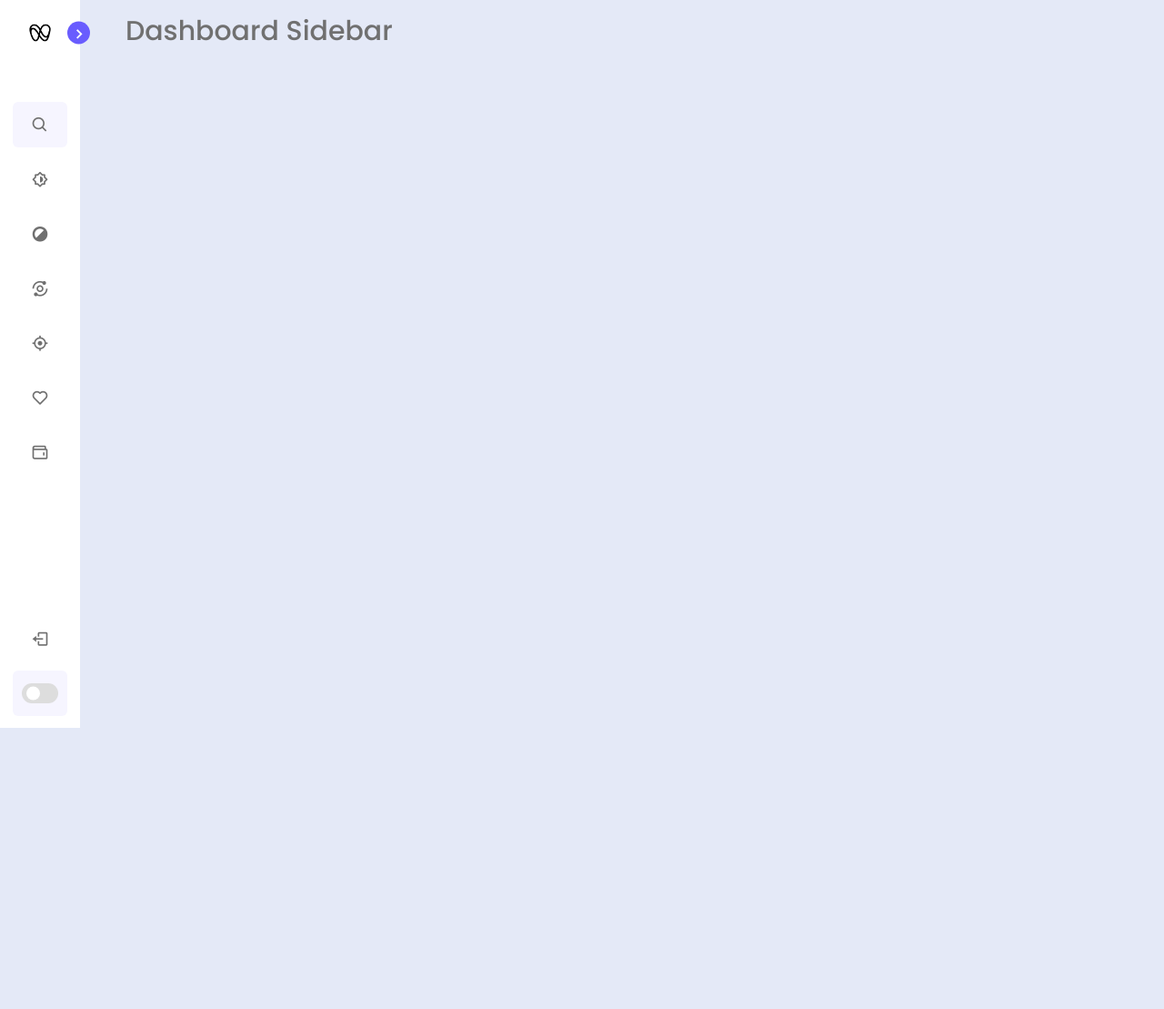
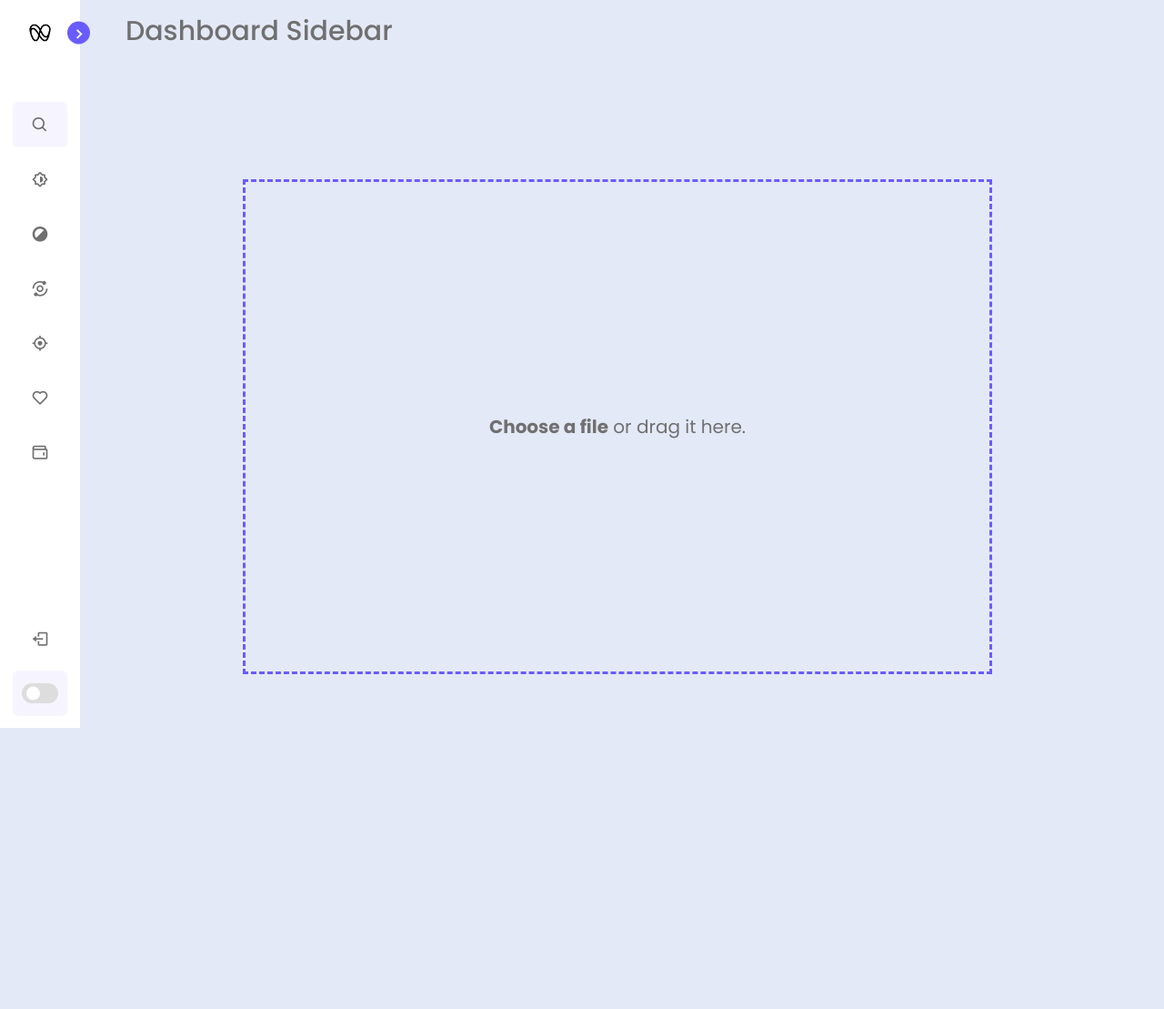
Before and after one commit to noorsh148/Dental-diagnostic-system, a Flask app: template templates/index.html in a window 1280 px wide. Shown: the top 1109 px of the page at 91% size. Before the commit the page ends 800 px from the top, so only its background shows below. Run offline with Flask 2, Linux system fonts and the light colour scheme; the template is opened without the code that fills it, so the values that code supplies are empty.

Commit message:
add upload file stuff

```diff
--- a/scripts/controler.js
+++ b/scripts/controler.js
@@ -1,8 +1,8 @@
-const body = document.querySelector('body'),
-sidebar = body.querySelector('nav'),
-toggle = body.querySelector(".toggle"),
-searchBtn = body.querySelector(".search-box"),
-modeSwitch = body.querySelector(".toggle-switch"),
+const body = document.querySelector('body');
+sidebar = body.querySelector('nav');
+toggle = body.querySelector(".toggle");
+searchBtn = body.querySelector(".search-box");
+modeSwitch = body.querySelector(".toggle-switch");
 modeText = body.querySelector(".mode-text");
 
 toggle.addEventListener("click", () => {
--- /dev/null
+++ b/scripts/upLoadImage.js
@@ -0,0 +1,82 @@
+/**
+* When files are dropped onto it the default action of all modern browsers,
+* is to try and open them.
+* Thus the first thing we need to do is surpressing that default action.
+*
+* Note that both of these listeners are needed.
+* Attaching a listener to the drop event only is not sufficient for most browsers.
+*/
+window.addEventListener("dragover",function(e){
+    e.preventDefault();
+  },false);
+  window.addEventListener("drop",function(e){
+    e.preventDefault();
+  },false);
+
+  /**
+  * @function
+  * EventHandler. Gives a visual indication a dropzone was entered.
+  * Note that this is called every ~350ms as long as the drag continues.
+  *
+  * This function could also be attached to the ondragenter event in order to be more resourceful.
+  * However the results may appear a little more sluggish.
+  */
+  document.getElementById("wrapper").ondragover = function(eventArgs) {
+    var wrapper = document.getElementById("wrapper");
+    if (!wrapper.classList.contains("dragover")) {
+      wrapper.classList.add("dragover");
+    }
+  }
+
+  /**
+  * @function
+  * EventHandler. Removes the visual indicator for being in a dropzone.
+  */
+  document.getElementById("wrapper").ondragleave = function(eventArgs) {
+    var wrapper = document.getElementById("wrapper");
+    if (wrapper.classList.contains("dragover")) {
+      wrapper.classList.remove("dragover");
+    }
+  }
+
+  /**
+  * @function
+  * EventHandler. Pushes the dropped file into a reader.
+  *
+  * Note that older browsers may not know the dataTransfer property.
+  * If dataTransfer is undefined the browser used is not capable of drag and drop file transmission.
+  */
+  document.getElementById("wrapper").ondrop = function(eventArgs) {
+    var dt = eventArgs.dataTransfer;
+    if (dt.items.length == 1) {
+      if (dt.items[0].kind == "file") {
+        var reader = new FileReader();
+        reader.onload = readFile;
+        reader.readAsDataURL(dt.items[0].getAsFile());
+      }
+    }
+  }
+
+  /**
+  * @function
+  * EventHandler. Pushes the attached file into a reader.
+  */
+  document.getElementById("upload").onchange = function (eventArgs) {
+    input = document.getElementById("upload");
+    if (input.files && input.files[0]) {
+      var reader = new FileReader();
+      reader.onload = readFile;
+      reader.readAsDataURL(input.files[0]);
+    }
+  }
+
+  /**
+  * @function
+  * EventHandler. Called when a reader finishes reading a file.
+  * Sets the read file as background image.
+  */
+  function readFile(e) {
+    var wrapper = document.getElementById("wrapper");
+    wrapper.style.display = "none";
+    document.getElementById("target").style.backgroundImage = "url(" + e.target.result + ")";
+  }
--- a/static/css/style.css
+++ b/static/css/style.css
@@ -328,3 +328,73 @@ body.dark .switch::before {
 body.dark .home .text {
     color: var(--text-color);
 }
+
+/*________________________*/
+
+
+#wrapper {
+    width: 100%;
+    height: 100%;
+    padding: 1%;
+    box-sizing: border-box;
+    background-color:var(--body-color);
+    color: var(--text-color);
+    font-family: arial;
+    font-size: 20px;
+}
+
+#wrapper.dragover {
+    padding: 2%;
+    background-color:var(--body-color);
+}
+
+#wrapper.canvas {
+    background-color: white;
+    padding: 0;
+}
+
+#decorator {
+    width: 70%;
+    height: 70%;
+    box-sizing: border-box;
+    display: flex;
+    flex-direction: column;
+}
+
+.imageContainer {
+    width: 70%;
+    height: 70%;
+    background-repeat: no-repeat;
+    background-size: contain;
+}
+
+.center {
+    display: flex;
+    justify-content: center;
+    align-items: center;
+}
+
+.border {
+    border: 3px dashed var(--primary-color);
+}
+
+.anim {
+    transition: all 0.2s ease;
+}
+
+.icon {
+    font-size: 600%;
+    color: #92b0b3;
+}
+
+input {
+    display: none;
+}
+
+label {
+    cursor: pointer;
+}
+
+strong:hover {
+    color: var(--primary-color);
+}
--- a/templates/index.html
+++ b/templates/index.html
@@ -12,7 +12,7 @@
     <!----===== Boxicons CSS ===== -->
     <link href="https://unpkg.com/boxicons@2.1.1/css/boxicons.min.css" rel="stylesheet">
 
-    <!--<title>Dashboard Sidebar Menu</title>-->
+    !--<title>Dental diagnostic system</title>
 </head>
 
 <body>
@@ -114,12 +114,25 @@
 
     </nav>
 
+
+
     <section class="home">
         <div class="text">Dashboard Sidebar</div>
+
+        <div id="wrapper" class="center anim">
+            <div id="decorator" class="border anim center">
+              <input id="upload" type="file">
+              <label for="upload"><strong>Choose a file</strong> or drag it here.</label>
+            </div>
+          </div>
+          <div id="target" class="imageContainer"></div>
     </section>
 
-    <script src="/scripts/controler.js"></script>
+
+
+
 
 </body>
-
+<script src="/scripts/controler.js" ></script>
+<script src="/scripts/upLoadImage.js" ></script>
 </html>
```
Also changed, not shown: static/images/upload.png (added).
